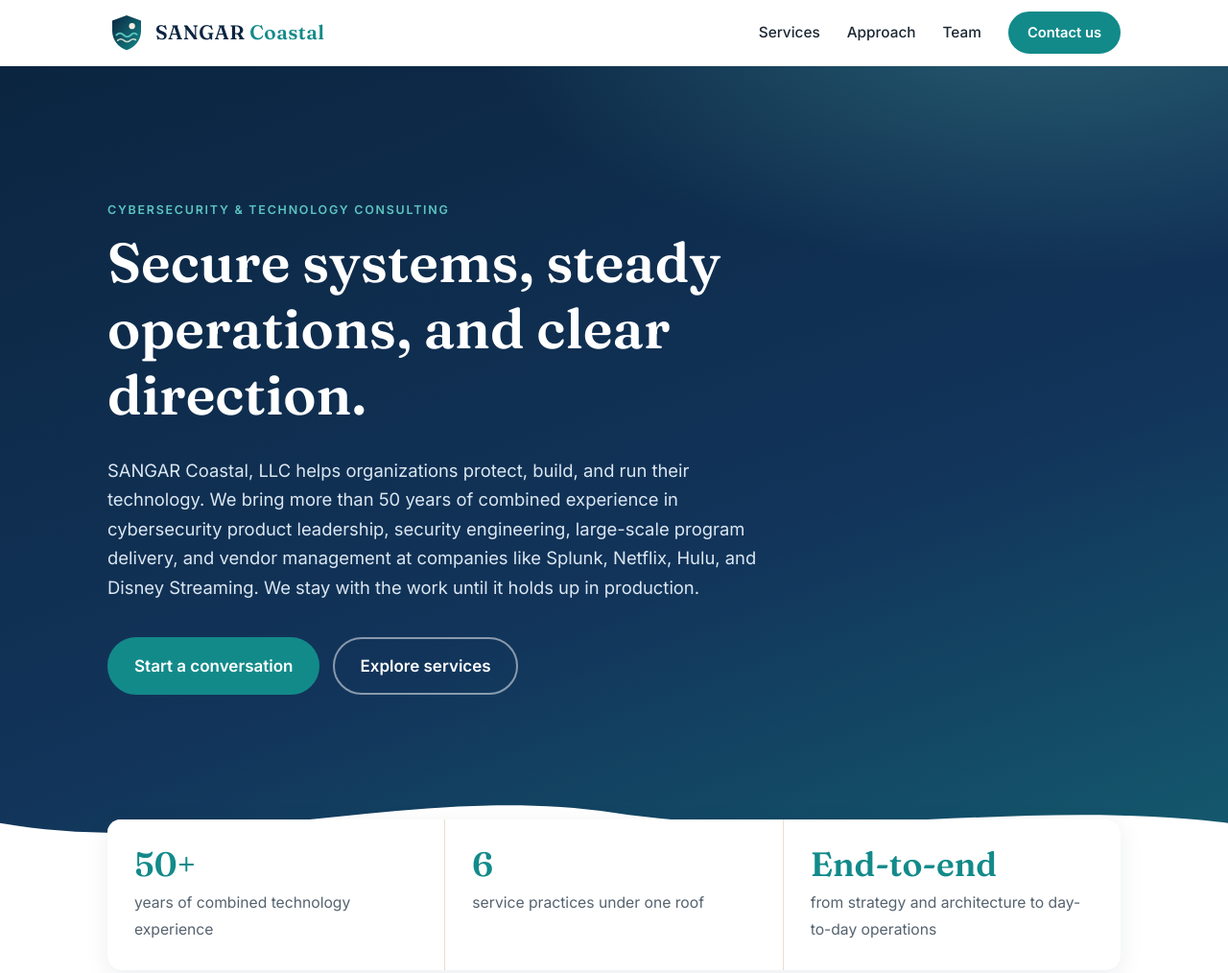
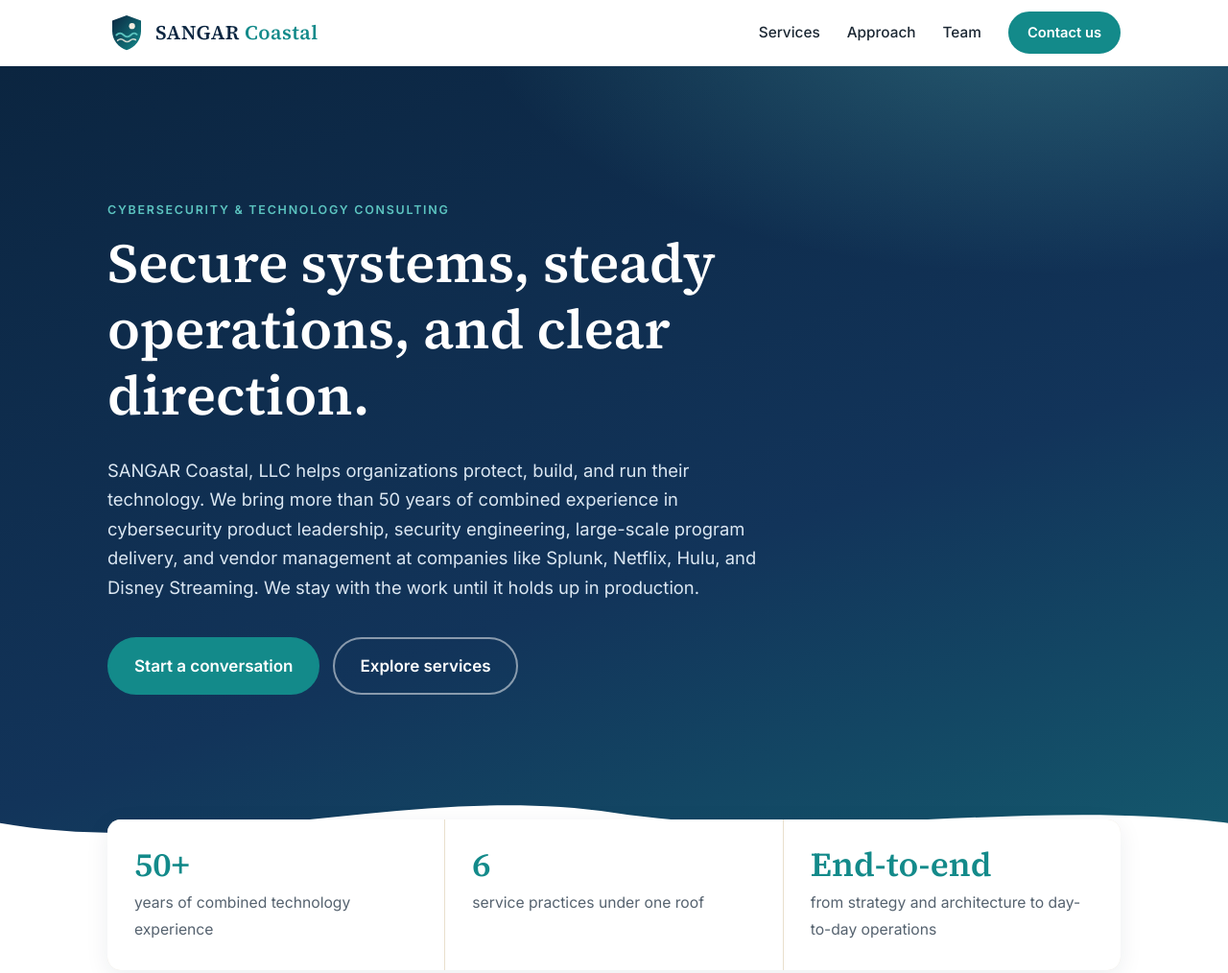
Before and after one commit to jsantoyo-r11/sangarcoastal, a plain HTML site: page docs/index.html in a window 1280 px wide. Shown: the top 1014 px of the page at 96% size. Drawn offline with Linux system fonts and the light colour scheme.

Commit message:
Switch heading font from Fraunces to Source Serif 4
Fraunces' display letterforms (descending J, slanted S) read as quirky
for a consulting brand. Source Serif 4 keeps a serif heading style with
cleaner shapes, and matches the updated business cards.

```diff
--- a/docs/css/styles.css
+++ b/docs/css/styles.css
@@ -27,7 +27,7 @@ body {
 }
 img { max-width: 100%; display: block; }
 a { color: var(--teal); }
-h1, h2, h3 { font-family: "Fraunces", Georgia, serif; line-height: 1.2; color: var(--navy); margin: 0 0 .5em; font-weight: 600; }
+h1, h2, h3 { font-family: "Source Serif 4", Georgia, serif; line-height: 1.2; color: var(--navy); margin: 0 0 .5em; font-weight: 600; }
 h1 { font-size: clamp(2.2rem, 5vw, 3.6rem); }
 h2 { font-size: clamp(1.8rem, 3.5vw, 2.6rem); }
 h3 { font-size: 1.25rem; }
@@ -63,7 +63,7 @@ p { margin: 0 0 1em; }
 }
 .header-inner { display: flex; align-items: center; justify-content: space-between; height: 68px; }
 .brand { display: flex; align-items: center; gap: 10px; text-decoration: none; }
-.brand-text { font-family: "Fraunces", Georgia, serif; font-weight: 600; font-size: 1.3rem; color: var(--navy); letter-spacing: .02em; }
+.brand-text { font-family: "Source Serif 4", Georgia, serif; font-weight: 600; font-size: 1.3rem; color: var(--navy); letter-spacing: .02em; }
 .brand-text span { color: var(--teal); }
 .site-nav { display: flex; align-items: center; gap: 28px; }
 .site-nav a:not(.btn) { color: var(--ink); text-decoration: none; font-weight: 500; font-size: .96rem; }
@@ -115,7 +115,7 @@ p { margin: 0 0 1em; }
 @media (min-width: 720px) { .stats-grid { grid-template-columns: repeat(3, 1fr); } }
 .stats .container { padding: 0; max-width: calc(var(--max) - 64px); width: calc(100% - 32px); }
 .stat { background: var(--white); padding: 28px 28px; }
-.stat strong { display: block; font-family: "Fraunces", Georgia, serif; font-size: 2.2rem; color: var(--teal); line-height: 1.1; margin-bottom: 6px; }
+.stat strong { display: block; font-family: "Source Serif 4", Georgia, serif; font-size: 2.2rem; color: var(--teal); line-height: 1.1; margin-bottom: 6px; }
 .stat span { color: var(--muted); font-size: .98rem; }
 
 /* Service cards */
@@ -140,7 +140,7 @@ p { margin: 0 0 1em; }
 @media (min-width: 980px) { .steps { grid-template-columns: repeat(4, 1fr); } }
 .steps li { background: var(--white); border-radius: var(--radius); padding: 28px; border-top: 4px solid var(--teal); }
 .steps p { color: var(--muted); margin: 0; font-size: .98rem; }
-.step-num { font-family: "Fraunces", Georgia, serif; font-size: 1.1rem; color: var(--teal); font-weight: 600; display: block; margin-bottom: 8px; }
+.step-num { font-family: "Source Serif 4", Georgia, serif; font-size: 1.1rem; color: var(--teal); font-weight: 600; display: block; margin-bottom: 8px; }
 
 /* Team */
 .team { display: grid; gap: 28px; grid-template-columns: 1fr; }
@@ -154,7 +154,7 @@ p { margin: 0 0 1em; }
   flex: 0 0 88px; width: 88px; height: 88px; border-radius: 50%;
   display: grid; place-items: center; object-fit: cover;
   background: linear-gradient(140deg, var(--navy), var(--teal));
-  color: var(--white); font-family: "Fraunces", Georgia, serif; font-size: 1.8rem; font-weight: 600;
+  color: var(--white); font-family: "Source Serif 4", Georgia, serif; font-size: 1.8rem; font-weight: 600;
 }
 .avatar-alt { background: linear-gradient(140deg, var(--teal), var(--navy-2)); }
 .person h3 { margin-bottom: 2px; }
--- a/docs/index.html
+++ b/docs/index.html
@@ -11,7 +11,7 @@
   <link rel="icon" href="images/favicon.svg" type="image/svg+xml">
   <link rel="preconnect" href="https://fonts.googleapis.com">
   <link rel="preconnect" href="https://fonts.gstatic.com" crossorigin>
-  <link href="https://fonts.googleapis.com/css2?family=Fraunces:opsz,wght@9..144,500;9..144,600&family=Inter:wght@400;500;600&display=swap" rel="stylesheet">
+  <link href="https://fonts.googleapis.com/css2?family=Source+Serif+4:opsz,wght@8..60,500;8..60,600&family=Inter:wght@400;500;600&display=swap" rel="stylesheet">
   <link rel="stylesheet" href="css/styles.css">
 </head>
 <body>
```
Also changed, not shown: docs/404.html (+1 -1 lines).
